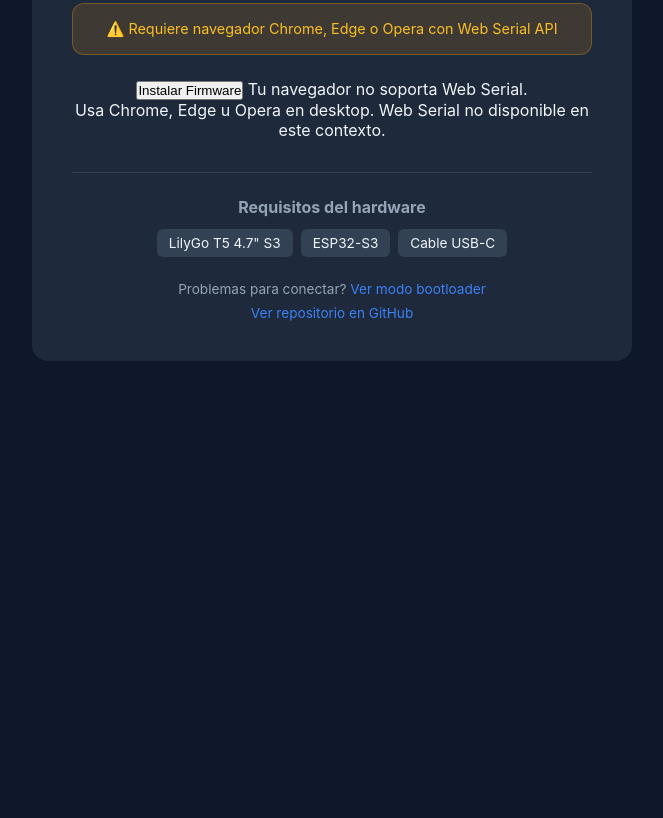
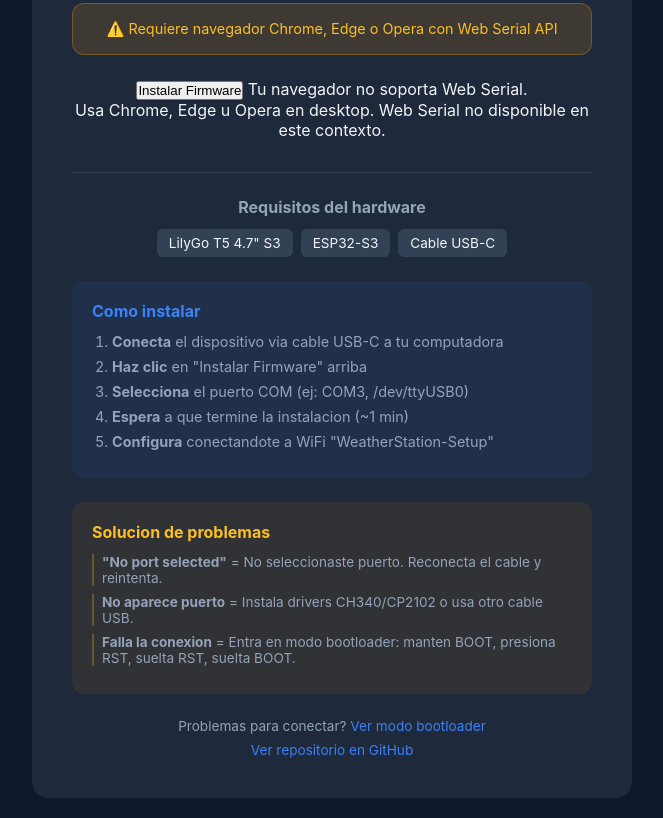
Before and after one commit to XE1E/LilyGo-EPD-4-7-WeatherAPI-Display-Touch, a plain HTML site: page docs/index.html in a window 1280 px wide. Shown: the part 442-1260 px from the top of the page, without its empty margins (308-971 px from the left). Before the commit the page ends 823 px from the top, so only its background shows below. Drawn offline with Linux system fonts and the light colour scheme.

Commit message:
Improve Web Flasher visibility and add installation guide
- Make Web Flasher the recommended option in READMEs (ES/EN/FR)
- Add collapsible Arduino IDE section for developers
- Add step-by-step installation instructions to web flasher page
- Add troubleshooting section with Spanish error explanations
- Document "No port selected" and other common issues

Co-Authored-By: Claude Opus 4.5 <noreply@anthropic.com>

```diff
--- a/docs/index.html
+++ b/docs/index.html
@@ -122,6 +122,42 @@
       margin-bottom: 24px;
       font-size: 0.9rem;
     }
+    .instructions, .troubleshoot {
+      margin-top: 24px;
+      padding: 20px;
+      background: rgba(59, 130, 246, 0.08);
+      border-radius: 12px;
+      text-align: left;
+    }
+    .instructions h3, .troubleshoot h3 {
+      font-size: 1rem;
+      margin-bottom: 12px;
+      color: var(--primary);
+    }
+    .instructions ol {
+      padding-left: 20px;
+      color: var(--text-muted);
+    }
+    .instructions li {
+      margin-bottom: 8px;
+      font-size: 0.9rem;
+    }
+    .troubleshoot {
+      background: rgba(245, 158, 11, 0.08);
+    }
+    .troubleshoot h3 {
+      color: #fbbf24;
+    }
+    .troubleshoot ul {
+      list-style: none;
+      color: var(--text-muted);
+    }
+    .troubleshoot li {
+      margin-bottom: 8px;
+      font-size: 0.85rem;
+      padding-left: 8px;
+      border-left: 2px solid #fbbf2444;
+    }
     .help {
       margin-top: 24px;
       font-size: 0.85rem;
@@ -197,6 +233,26 @@
         </ul>
       </div>
 
+      <div class="instructions">
+        <h3>Como instalar</h3>
+        <ol>
+          <li><strong>Conecta</strong> el dispositivo via cable USB-C a tu computadora</li>
+          <li><strong>Haz clic</strong> en "Instalar Firmware" arriba</li>
+          <li><strong>Selecciona</strong> el puerto COM (ej: COM3, /dev/ttyUSB0)</li>
+          <li><strong>Espera</strong> a que termine la instalacion (~1 min)</li>
+          <li><strong>Configura</strong> conectandote a WiFi "WeatherStation-Setup"</li>
+        </ol>
+      </div>
+
+      <div class="troubleshoot">
+        <h3>Solucion de problemas</h3>
+        <ul>
+          <li><strong>"No port selected"</strong> = No seleccionaste puerto. Reconecta el cable y reintenta.</li>
+          <li><strong>No aparece puerto</strong> = Instala drivers CH340/CP2102 o usa otro cable USB.</li>
+          <li><strong>Falla la conexion</strong> = Entra en modo bootloader: manten BOOT, presiona RST, suelta RST, suelta BOOT.</li>
+        </ul>
+      </div>
+
       <div class="help">
         <p>Problemas para conectar? <a href="https://github.com/XE1E/LilyGo-EPD-4-7-WeatherAPI-Display-Touch#force-upload-mode" target="_blank">Ver modo bootloader</a></p>
         <p style="margin-top: 8px;"><a href="https://github.com/XE1E/LilyGo-EPD-4-7-WeatherAPI-Display-Touch" target="_blank">Ver repositorio en GitHub</a></p>
```
Also changed, not shown: 3 other files.
